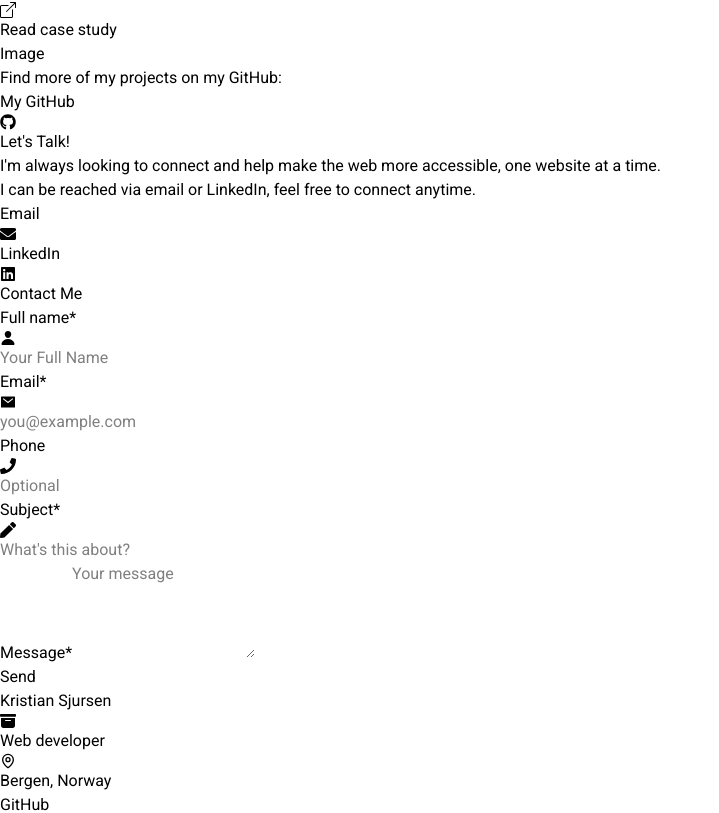
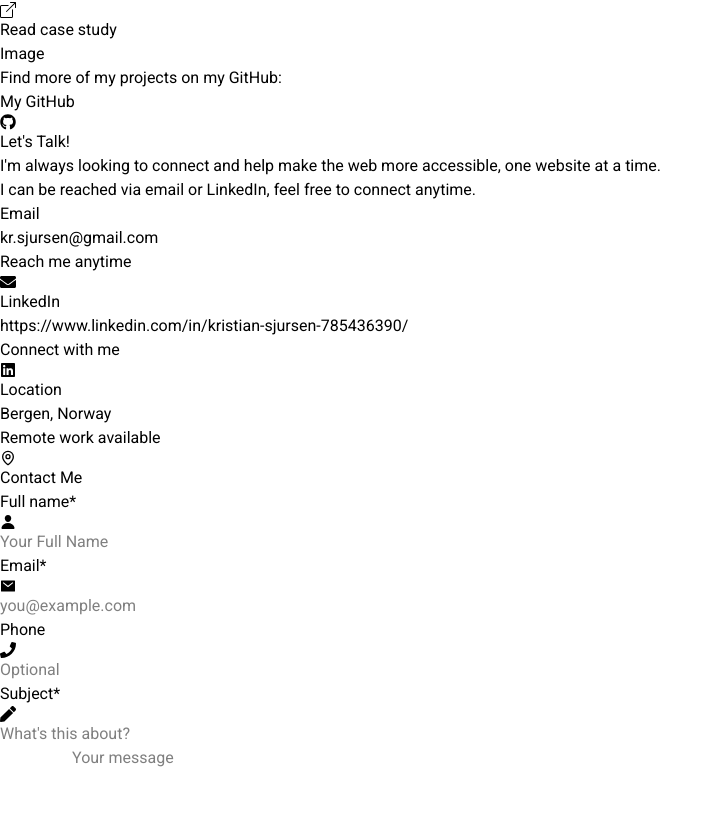
Before and after one commit to kr-sjursen/portfolio-project, a Next.js app: page / in a window 1280 px wide. Shown: the part 1694-2507 px from the top of the page, without its empty margins (0-719 px from the left). Built offline with nearby package versions, Linux system fonts and the light colour scheme.

Commit message:
Add contact cards to landing page
Replace the email and LinkedIn buttons with contact cards that also display location information, and increase the hero and contact heading sizes.

```diff
--- /dev/null
+++ b/src/components/feature/contact/ContactCard.tsx
@@ -0,0 +1,61 @@
+import { FaEnvelope, FaLinkedin } from 'react-icons/fa';
+import { LuMapPin } from 'react-icons/lu';
+
+
+interface ContactCardProps {
+  Contact: string;
+  Type: string;
+  Subtitle?: string;
+};
+
+export function ContactCard({ Contact, Type, Subtitle }: ContactCardProps) {
+  let icon, href;
+  if (Type === 'Location') icon = <LuMapPin className='w-6 h-6' />;
+  if (Type === 'Email') {
+    icon = <FaEnvelope className='w-6 h-6' />;
+    href = `mailto:${Contact}`;
+  };
+  if (Type === 'LinkedIn') {
+    icon = <FaLinkedin className='w-6 h-6' />;
+    href = Contact;
+  };
+
+  return (
+    <li
+      className='
+        group relative flex flex-row items-center gap-2 px-6 py-4
+        bg-portfolio-secondary
+        border border-portfolio-tertiary rounded-lg
+      '
+      aria-labelledby={`contact-${Type}`}
+    >
+      <div className='flex flex-col gap-1'>
+        <h3
+          id={`contact-${Type}`}
+          className=''
+        >
+          {Type}
+        </h3>
+        {!href && <span>{Contact}</span>}
+        {href && (
+          <a
+            href={href}
+            rel='noopener noreferrer'
+            target='_blank'
+            className='after:absolute after:inset-0 text-sm'
+          >
+            {Contact}
+          </a>
+        )}
+        {Subtitle && <p className='text-sm'>{Subtitle}</p>}
+      </div>
+      <span
+        // TODO: Consider adding an animation on hover
+        className='order-first mr-2 group-hover:text-portfolio-accent'
+        aria-hidden='true'
+      >
+        {icon}
+      </span>
+    </li>
+  );
+}
--- a/src/components/feature/landing/ContactCTA.tsx
+++ b/src/components/feature/landing/ContactCTA.tsx
@@ -1,6 +1,25 @@
 import { FaEnvelope } from 'react-icons/fa';
 import { FaLinkedin } from 'react-icons/fa';
 import { ContactForm } from '@/components/feature/contact/ContactForm';
+import { ContactCard } from '@/components/feature/contact/ContactCard';
+
+const contactInfo = [
+  {
+    Contact: 'kr.sjursen@gmail.com',
+    Type: 'Email',
+    Subtitle: 'Reach me anytime'
+  },
+  {
+    Contact: 'https://www.linkedin.com/in/kristian-sjursen-785436390/',
+    Type: 'LinkedIn',
+    Subtitle: 'Connect with me'
+  },
+  {
+    Contact: 'Bergen, Norway',
+    Type: 'Location',
+    Subtitle: 'Remote work available'
+  }
+];
 
 /**
  * Inspiration observations:
@@ -22,17 +41,20 @@ export function ContactCTA() {
     <section
       id='contact'
       className='
-        flex flex-row gap-2 max-w-300
-        mx-auto mb-8 px-8 py-6
+        flex flex-col gap-6 max-w-300
+        mx-auto mb-8 px-10 py-8
         bg-portfolio-primary rounded-lg
         border border-portfolio-tertiary
       '
       aria-labelledby='contact-title'
     >
-      <div className='flex flex-col gap-2 justify-center'>
+      <div className='
+        flex flex-col gap-2
+        text-center
+      '>
         <h2
           id='contact-title'
-          className='text-3xl'
+          className='text-4xl'
         >
           Let&apos;s Talk!
         </h2>
@@ -41,40 +63,18 @@ export function ContactCTA() {
           accessible, one website at a time.
         </p>
         <p>I can be reached via email or LinkedIn, feel free to connect anytime.</p>
-        <div className='flex gap-2 mb-2'>
-          <a
-            className='
-              flex items-center gap-1 w-fit px-4 py-2
-              bg-portfolio-accent-dark text-kv-black rounded-lg
-              hover:bg-portfolio-accent
-              shadow-md shadow-portfolio-primary/25
-            '
-            href='mailto:kr.sjursen@gmail.com'
-          >
-            Email
-            <FaEnvelope
-              className='order-first'
-              aria-hidden='true'
-            />
-          </a>
-          <a
-            className='
-              flex items-center gap-1 w-fit px-4 py-2
-              bg-portfolio-accent-dark text-kv-black rounded-lg
-              hover:bg-portfolio-accent
-              shadow-md shadow-portfolio-primary/25
-            '
-            href='https://www.linkedin.com/in/kristian-sjursen-785436390/'
-          >
-            LinkedIn
-            <FaLinkedin
-              className='order-first'
-              aria-hidden='true'
-            />
-          </a>
-        </div>
       </div>
-      <ContactForm />
+      <div className='flex flex-row gap-4'>
+        <ul
+          className='flex flex-col gap-4 shrink'
+          aria-label='Contact info'
+        >
+          {contactInfo.map(info => (
+            <ContactCard key={info.Type} {...info} />
+          ))}
+        </ul>
+        <ContactForm />
+      </div>
     </section>
   )
 }
--- a/src/components/feature/landing/Hero.tsx
+++ b/src/components/feature/landing/Hero.tsx
@@ -22,7 +22,7 @@ export function Hero() {
   >
     <h1
       id='hero-title'
-      className='text-3xl'
+      className='text-4xl'
     >
       Hello, I&apos;m <span className='font-bold'>Kristian Sjursen</span>
     </h1>
```
